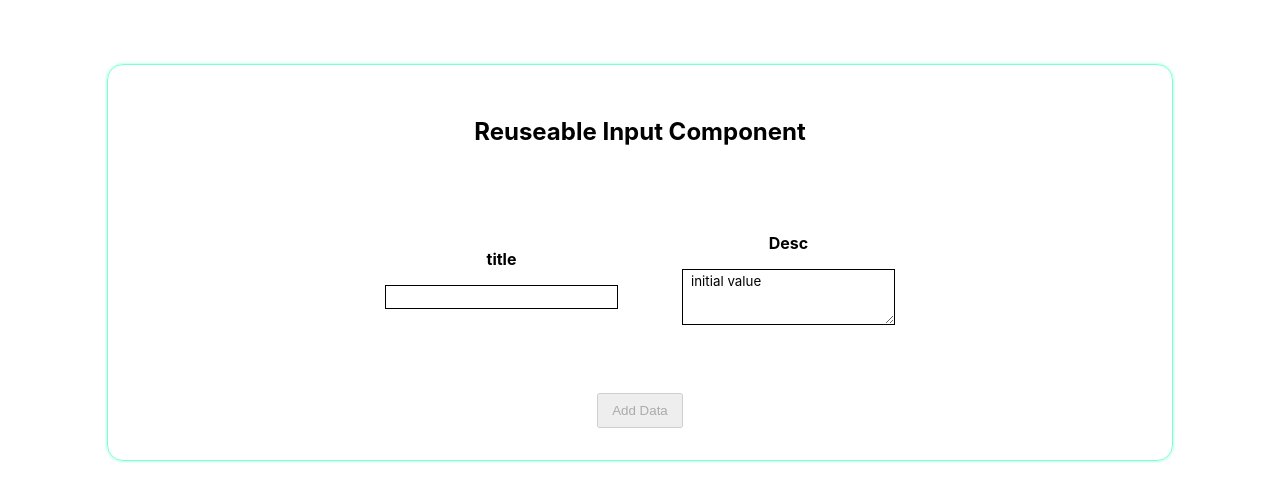
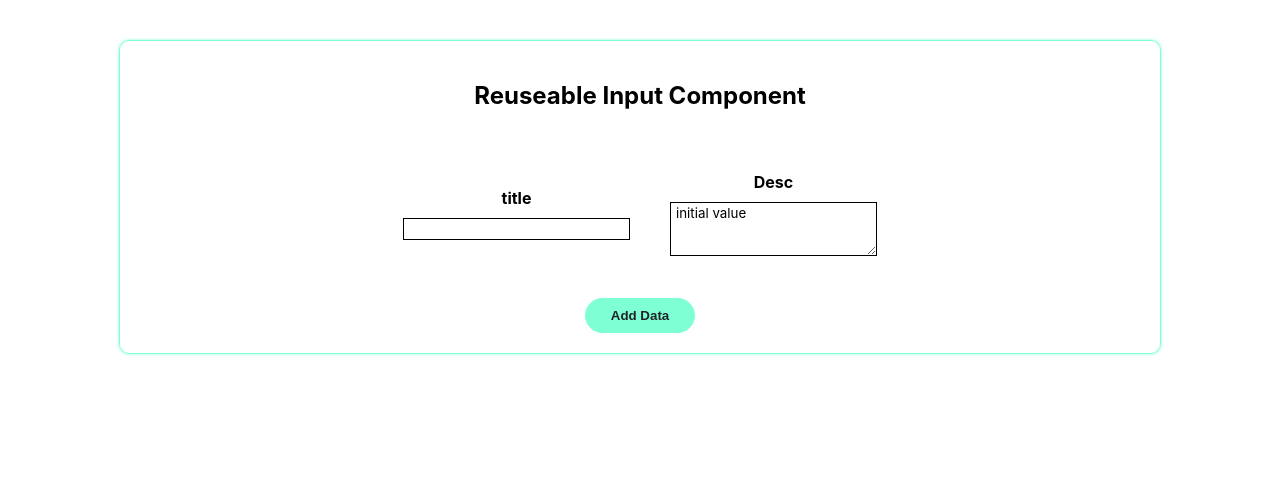
Before and after one commit to developersmatrix/react-components, a React (Create React App) app: page / in a window 1280 px wide. Shown: the top 502 px of the page. Built offline with nearby package versions, Linux system fonts and the light colour scheme.

Commit message:
basic fixes

```diff
--- a/src/Components/Button/Button.module.css
+++ b/src/Components/Button/Button.module.css
@@ -1,3 +1,15 @@
 .button {
-  padding: 0.5rem 0.8rem;
+  padding: 0.9rem 2.5rem;
+  background-color: aquamarine;
+  border-radius: 25px;
+  font-weight: 700;
+  letter-spacing: 1.2;
+  color: #1e2526;
+  border: 1px solid aquamarine;
+  transition: all 200ms ease-in-out;
+  cursor: pointer;
 }
+.button:hover {
+  background-color: #444;
+  color: aquamarine;
+}
--- a/src/Components/Card/Card.module.css
+++ b/src/Components/Card/Card.module.css
@@ -11,6 +11,7 @@
 @media (max-width: 1024px) {
   .container {
     max-width: 80rem;
+    margin: 4rem auto;
   }
 }
 
--- a/src/index.css
+++ b/src/index.css
@@ -1,13 +1,17 @@
+html {
+  font-size: 62.5%;
+}
 body {
   margin: 0;
-  font-family: -apple-system, BlinkMacSystemFont, 'Segoe UI', 'Roboto', 'Oxygen',
-    'Ubuntu', 'Cantarell', 'Fira Sans', 'Droid Sans', 'Helvetica Neue',
+  font-family: -apple-system, BlinkMacSystemFont, "Segoe UI", "Roboto", "Oxygen",
+    "Ubuntu", "Cantarell", "Fira Sans", "Droid Sans", "Helvetica Neue",
     sans-serif;
   -webkit-font-smoothing: antialiased;
   -moz-osx-font-smoothing: grayscale;
+  font-size: 16px;
 }
 
 code {
-  font-family: source-code-pro, Menlo, Monaco, Consolas, 'Courier New',
+  font-family: source-code-pro, Menlo, Monaco, Consolas, "Courier New",
     monospace;
 }
```
